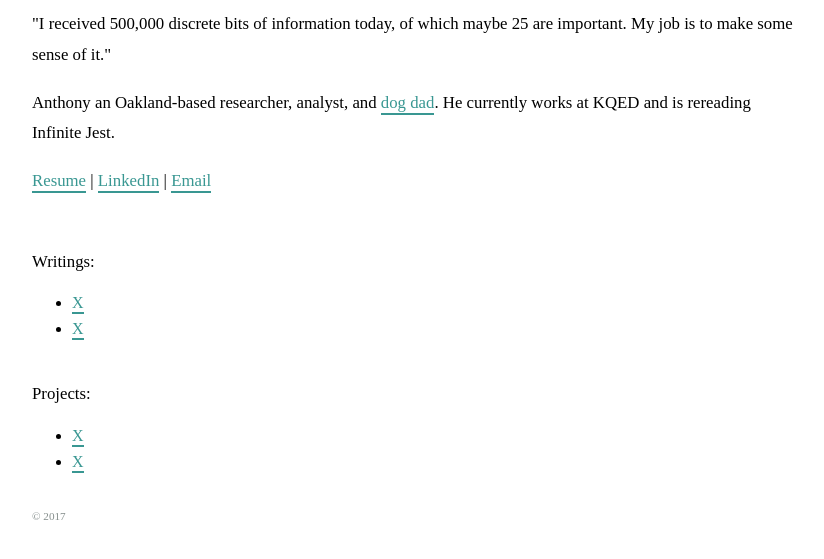
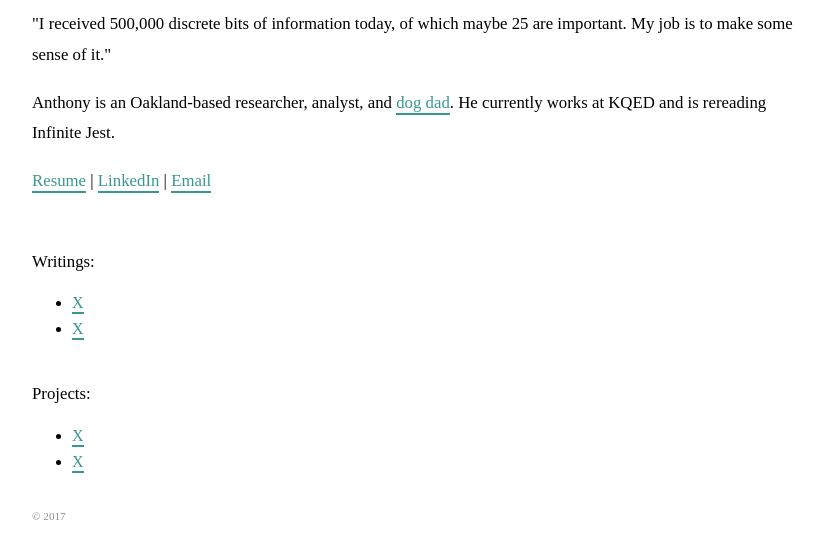
Before and after one commit to antholee0/anthonyztlee.github.io, a plain HTML site: page index.html in a window 1280 px wide. Shown: the part 159-718 px from the top of the page, without its empty margins (224-1048 px from the left). Drawn offline with Linux system fonts and the light colour scheme; a web font is replaced by a local one.

Commit message:
minoriteration1.1
another minor change

```diff
--- a/index.html
+++ b/index.html
@@ -19,7 +19,7 @@
 		<div class="row">
 			<h1>Anthony Lee</h1>
 			<p>"I received 500,000 discrete bits of information today, of which maybe 25 are important. My job is to make some sense of it."</p>
-			<p>Anthony an Oakland-based researcher, analyst, and <a href="img/bork.jpg">dog dad</a>. He currently works at KQED and is rereading Infinite Jest.</p>
+			<p>Anthony is an Oakland-based researcher, analyst, and <a href="img/bork.jpg">dog dad</a>. He currently works at KQED and is rereading Infinite Jest.</p>
 			<p><a href="#">Resume</a> | <a href="https://www.linkedin.com/in/aztlee/">LinkedIn</a> | <a href="mailto:anthonylee@berkeley.edu">Email</a></p>
 		</div>
 
```
